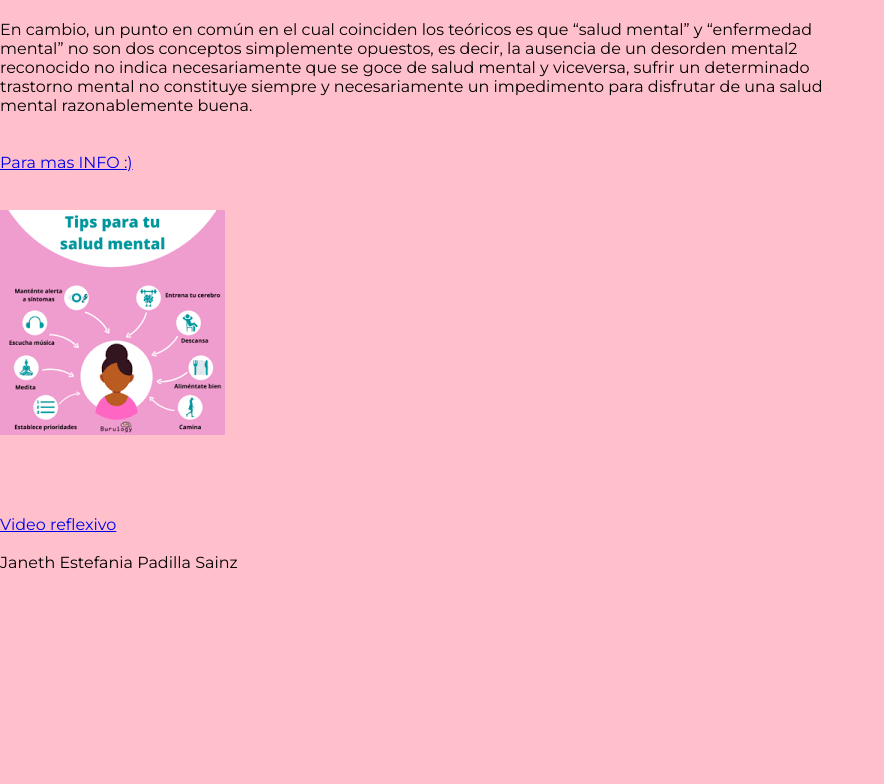
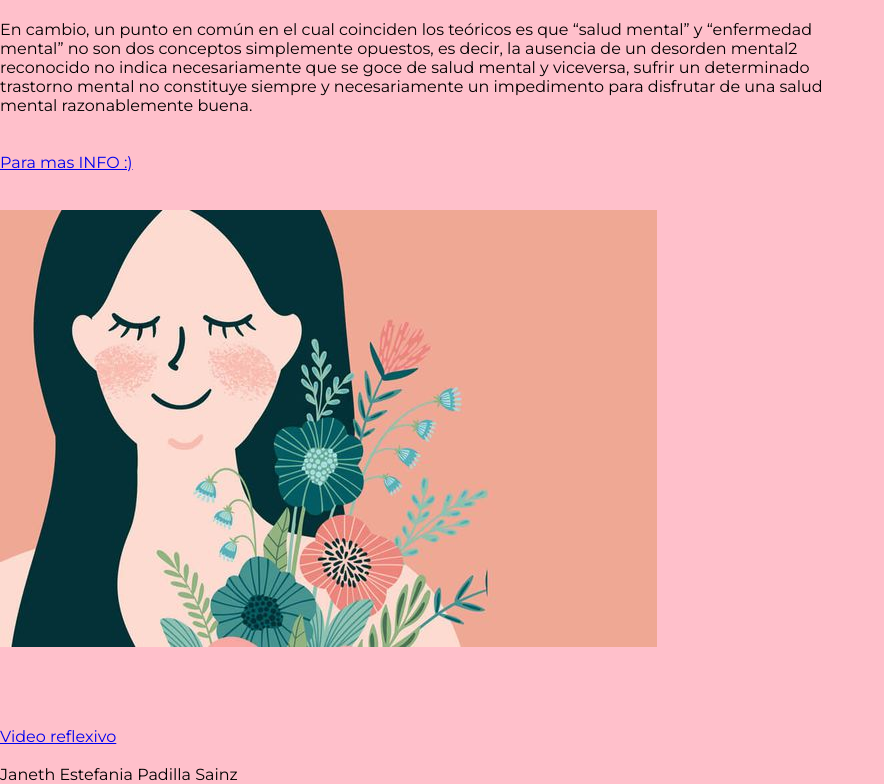
Before and after one commit to janethpadillas/Salud-mental, a plain HTML site: page index.html in a window 1280 px wide. Shown: the part 1119-1903 px from the top of the page, without its empty margins (0-884 px from the left). Before the commit the page ends 1691 px from the top, so only its background shows below. Drawn offline with Linux system fonts and the light colour scheme.

Commit message:
Update index.html

```diff
--- a/index.html
+++ b/index.html
@@ -152,7 +152,7 @@ En cambio, un punto en común en el cual coinciden los teóricos es que “salud
 <br>
 <br>
 <SECTION>
-<img src="tips.png" width 100%>
+<img src="salud.jpg" width 100%>
 </SECTION>
 <br>
 <br>
```
